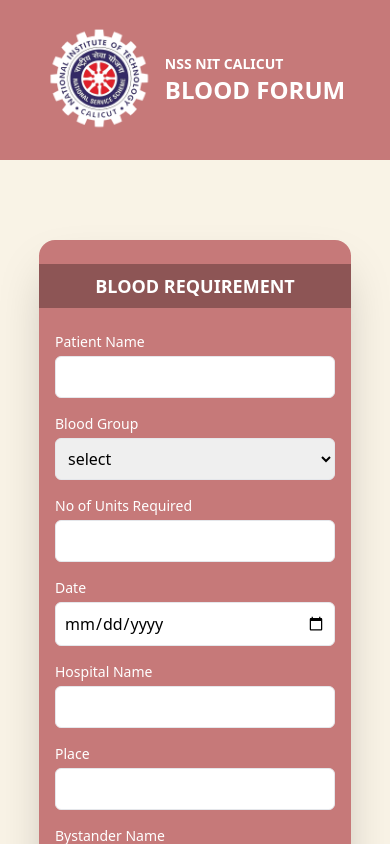
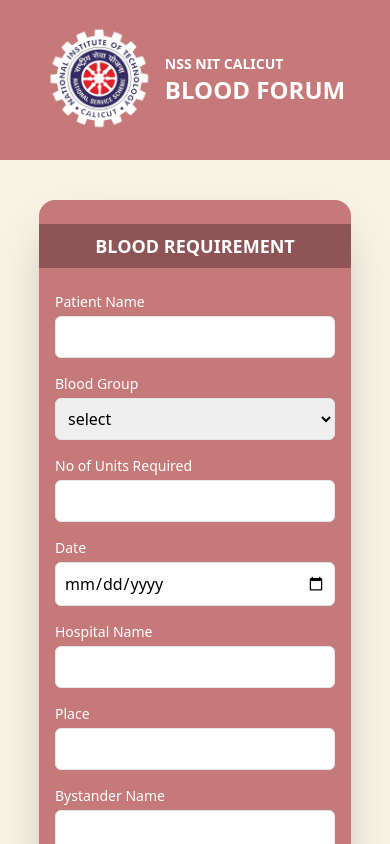
Before and after one commit to nss-nitc/nss-website, a Next.js app: page /blood-forum in a window 390 px wide. Shown: the top 844 px of the page. Built offline with nearby package versions, Linux system fonts and the light colour scheme.

Commit message:
image added

```diff
--- a/src/components/BloodForum/BloodForm.tsx
+++ b/src/components/BloodForum/BloodForm.tsx
@@ -27,7 +27,7 @@ export default function BloodForm() {
           </Link>
         </div>
       </nav>
-      <div className="flex flex-col w-screen items-center py-20 gap-10 md:gap-20 bg-[#F9F3E6]">
+      <div className="flex flex-col w-screen items-center py-10 md:py-20 gap-10 md:gap-20 bg-[#F9F3E6]">
         <div className="flex w-[80%] md:w-[60%] lg:w-[40%] rounded-2xl bg-[#C67979] shadow-2xl">
           <Form />
         </div>
```
Also changed, not shown: public/images/icon-four.svg (added).
